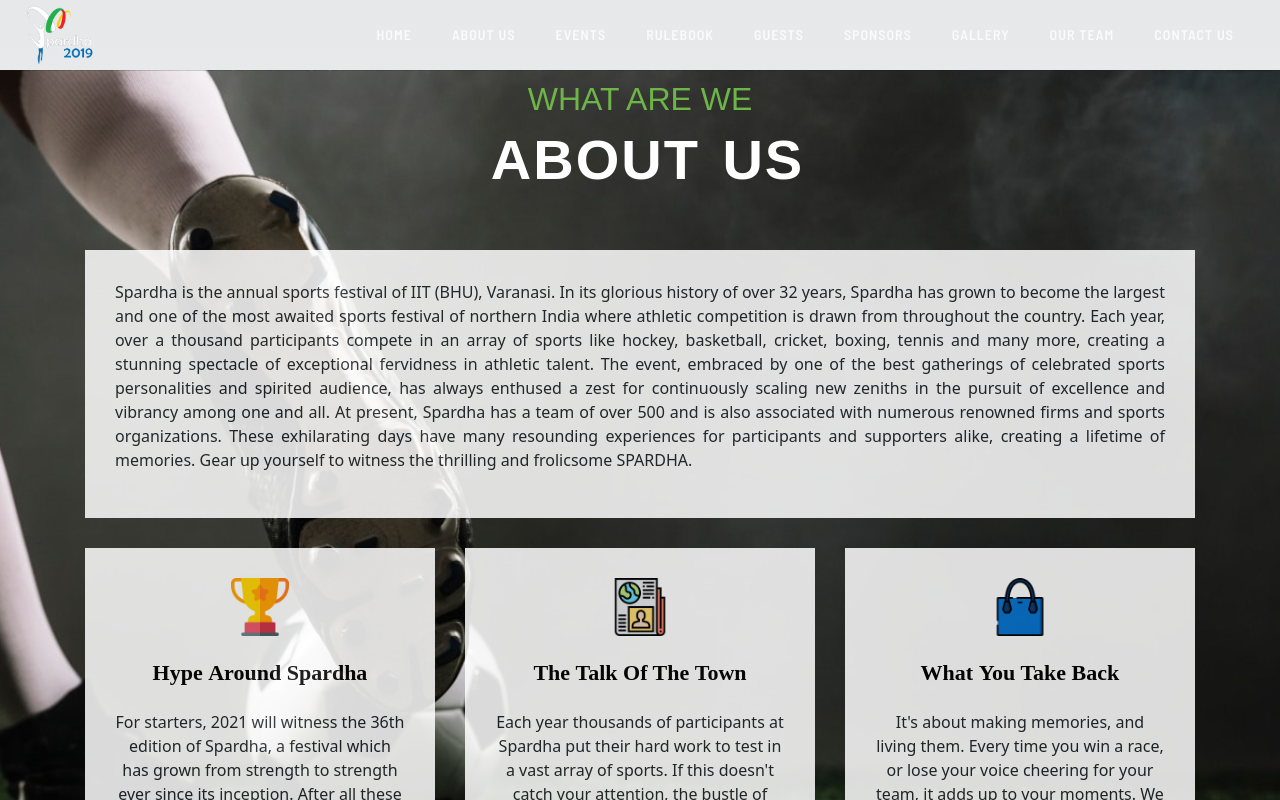
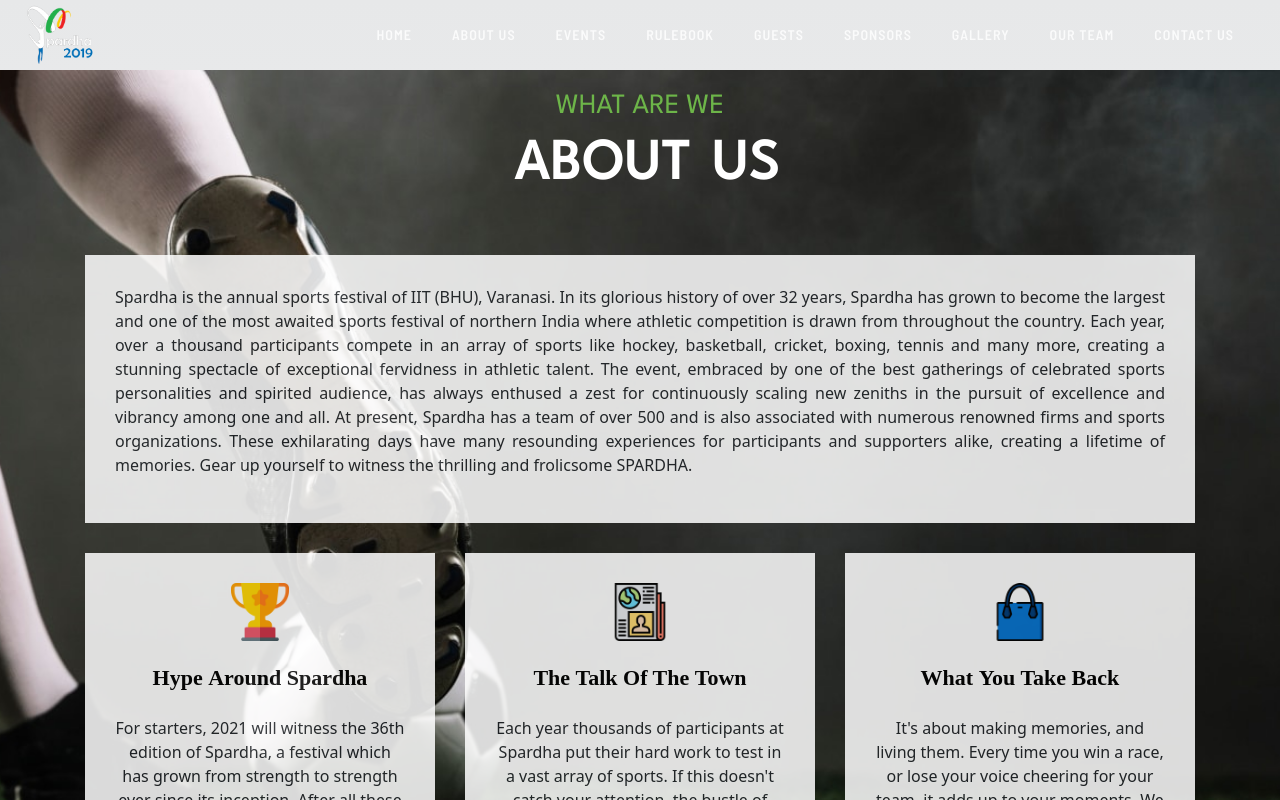
Before and after one commit to Spardha-IIT-BHU/Spardha21-Website, a React (Create React App) app: page / in a window 1280 px wide. Shown: the top 800 px of the page. Built offline with nearby package versions, Linux system fonts and the light colour scheme.

Commit message:
Added Footer

```diff
--- a/src/components/About/About.js
+++ b/src/components/About/About.js
@@ -40,10 +40,8 @@
                     className={`${styles.subheading_mt-5} ${styles.pt-5}`}
                     style={{
                       color: '#6db549',
-                      fontSize: '2em',
                       fontFamily: 'League Spartan',
-                      marginTop: "10px",
-                      fontFamily:"sans-serif"
+                      marginTop: "20px",
                     }}
                   >
                     WHAT ARE WE
@@ -52,10 +50,9 @@
                     className={styles['mb-1']}
                     style={{
                       color: 'white',
-                      fontSize: '3.5em',
-                      fontfamily: 'League partan',
+                      // fontSize: '3.5em',
+                      fontfamily: 'League spartan',
                       fontWeight: '700',
-                      fontFamily:"sans-serif",
                       marginBottom: "1em"
                     }}
                   >
--- a/src/components/About/About.module.css
+++ b/src/components/About/About.module.css
@@ -112,6 +112,7 @@
 
 .pt-5 {
   padding-top: 3rem !important;
+  margin-top: 5 rem !important;
 }
 
 .subheading_mt-5 {
@@ -124,7 +125,7 @@
   letter-spacing: 7px;
   text-transform: uppercase;
   font-family: "League Spartan";
-  margin-top: 3rem !important;
+  margin-top: 5rem !important;
 }
 
 .h3 {
@@ -137,7 +138,7 @@
 
 .heading_section h2 {
   z-index: -1;
-  font-size: 100px;
+  /* font-size: 100px; */
   position: relative;
   text-transform: uppercase;
   /* line-height: 1.8; */
@@ -202,4 +203,14 @@
     flex: 0 0 33.33333%;
     max-width: 33.33333%;
   }
+
+  .mb-1{
+    font-size: 3.5em;
+  }
 }
+
+@media(max-width: 768px){
+  .mb-1{
+  font-size: 2em;
+  }
+}
```
